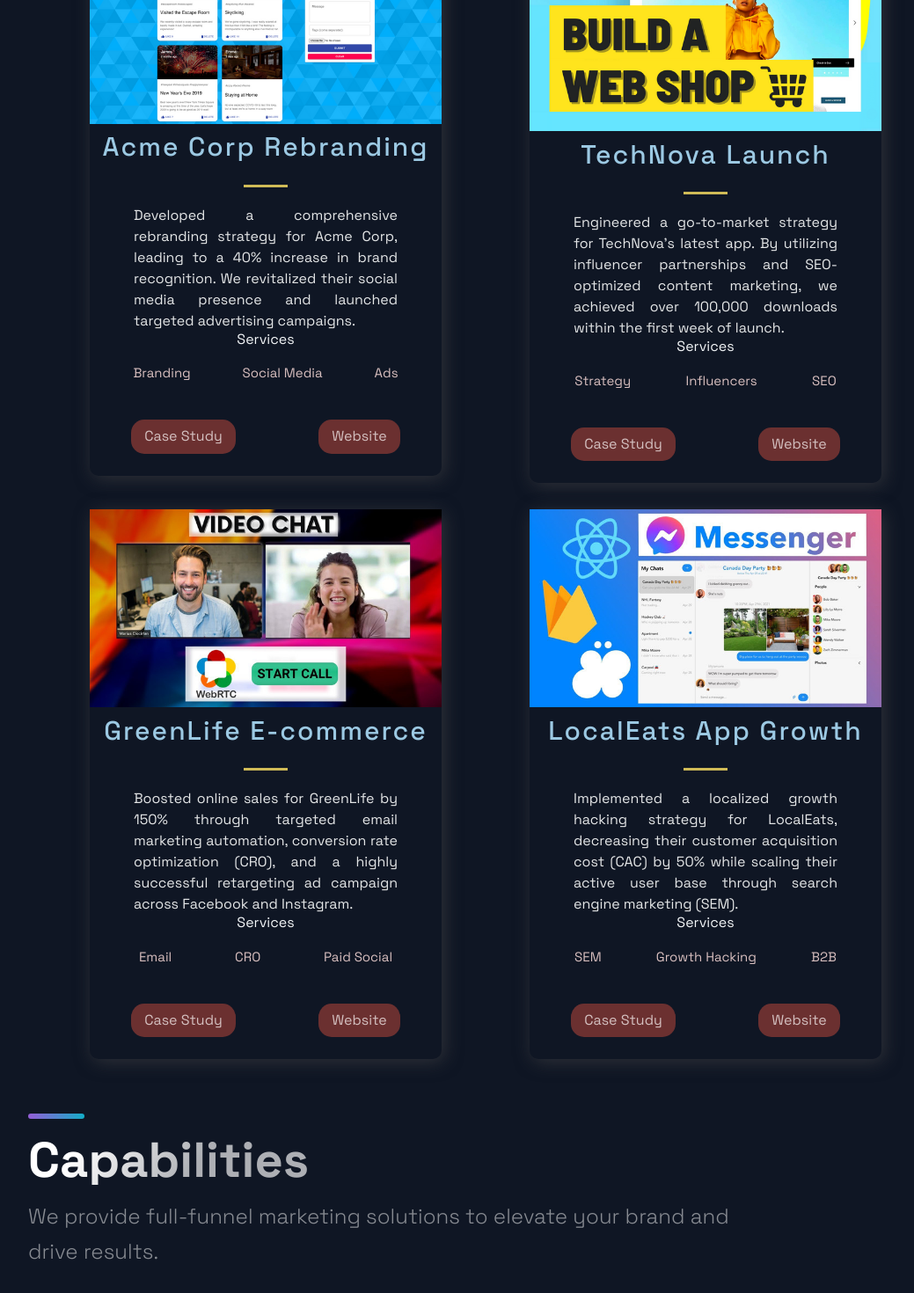
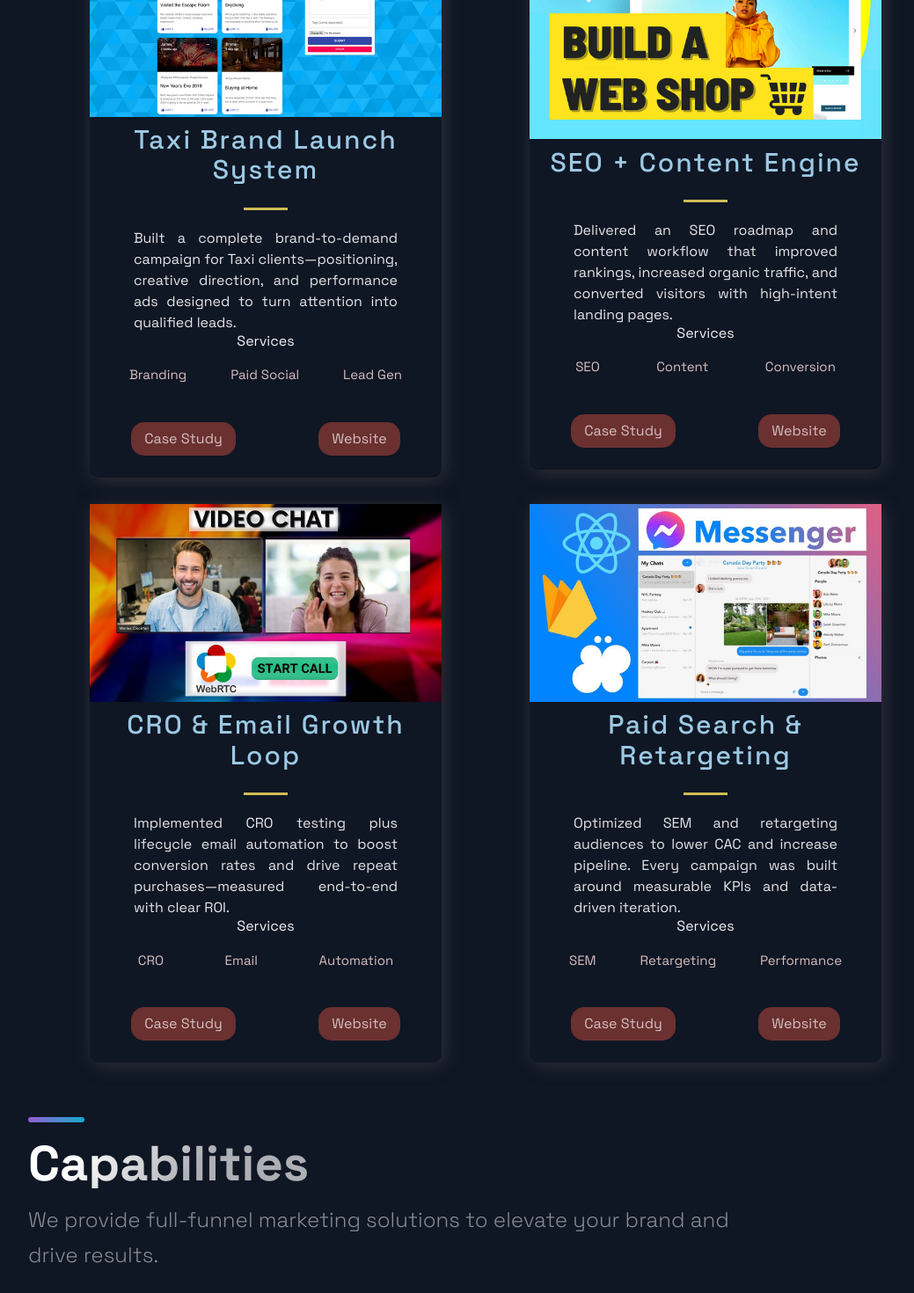
Before and after one commit to mohamedhamdy9966/frameportfolio, a Next.js app in the folder client/: page / in a window 1280 px wide. Shown: the part 880-2350 px from the top of the page at 88% size, without its empty margins (88-1127 px from the left). Built offline with nearby package versions, Linux system fonts and the light colour scheme.

Commit message:
feat(taxi/id): :sparkles:

```diff
--- a/client/src/components/Footer/Footer.js
+++ b/client/src/components/Footer/Footer.js
@@ -25,7 +25,7 @@
         </LinkColumn>
         <LinkColumn>
           <LinkTitle>Email</LinkTitle>
-          <LinkItem href="mailto:contact@jsmastery.net">
+          <LinkItem href="mailto:info@taxi.com">
             info@taxi.com
           </LinkItem>
         </LinkColumn>
--- a/client/src/components/Hero/Hero.js
+++ b/client/src/components/Hero/Hero.js
@@ -17,8 +17,13 @@
         Taxi Marketing Agency
       </SectionTitle>
       <SectionText>Accelerating your brand's journey with data-driven marketing strategies.</SectionText>
-      <Button onClick={() => (window.location = "https://facebook.com")}>
-        Learn More
+      <Button
+        onClick={() => {
+          const el = document.getElementById('about') || document.getElementById('projects');
+          if (el) el.scrollIntoView({ behavior: 'smooth' });
+        }}
+      >
+        Get a Free Audit
       </Button>
     </LeftSection>
   </Section>
--- a/client/src/constants/constants.js
+++ b/client/src/constants/constants.js
@@ -1,36 +1,40 @@
 export const projects = [
   {
-    title: 'Acme Corp Rebranding',
-    description: "Developed a comprehensive rebranding strategy for Acme Corp, leading to a 40% increase in brand recognition. We revitalized their social media presence and launched targeted advertising campaigns.",
-      image: '/images/1.png',
-      tags: ['Branding', 'Social Media', 'Ads'],
+    title: 'Taxi Brand Launch System',
+    description:
+      'Built a complete brand-to-demand campaign for Taxi clients—positioning, creative direction, and performance ads designed to turn attention into qualified leads.',
+    image: '/images/1.png',
+    tags: ['Branding', 'Paid Social', 'Lead Gen'],
     source: 'https://google.com',
     visit: 'https://google.com',
     id: 0,
   },
   {
-    title: 'TechNova Launch',
-    description: "Engineered a go-to-market strategy for TechNova's latest app. By utilizing influencer partnerships and SEO-optimized content marketing, we achieved over 100,000 downloads within the first week of launch.",
+    title: 'SEO + Content Engine',
+    description:
+      'Delivered an SEO roadmap and content workflow that improved rankings, increased organic traffic, and converted visitors with high-intent landing pages.',
     image: '/images/2.png',
-    tags: ['Strategy', 'Influencers', 'SEO'],
+    tags: ['SEO', 'Content', 'Conversion'],
     source: 'https://google.com',
     visit: 'https://google.com',
     id: 1,
   },
   {
-    title: 'GreenLife E-commerce',
-    description: "Boosted online sales for GreenLife by 150% through targeted email marketing automation, conversion rate optimization (CRO), and a highly successful retargeting ad campaign across Facebook and Instagram.",
-      image: '/images/3.jpg',
-      tags: ['Email', 'CRO', 'Paid Social'],
+    title: 'CRO & Email Growth Loop',
+    description:
+      'Implemented CRO testing plus lifecycle email automation to boost conversion rates and drive repeat purchases—measured end-to-end with clear ROI.',
+    image: '/images/3.jpg',
+    tags: ['CRO', 'Email', 'Automation'],
     source: 'https://google.com',
     visit: 'https://google.com',
     id: 2,
   },
   {
-    title: 'LocalEats App Growth',
-    description: "Implemented a localized growth hacking strategy for LocalEats, decreasing their customer acquisition cost (CAC) by 50% while scaling their active user base through search engine marketing (SEM).",
+    title: 'Paid Search & Retargeting',
+    description:
+      'Optimized SEM and retargeting audiences to lower CAC and increase pipeline. Every campaign was built around measurable KPIs and data-driven iteration.',
     image: '/images/4.jpg',
-    tags: ['SEM', 'Growth Hacking', 'B2B'],
+    tags: ['SEM', 'Retargeting', 'Performance'],
     source: 'https://google.com',
     visit: 'https://google.com',
     id: 3,
@@ -38,9 +42,9 @@
 ];
 
 export const TimeLineData = [
-  { year: 2017, text: 'Founded Taxi Marketing Agency', },
-  { year: 2018, text: 'Expanded services to include SEO & Content', },
-  { year: 2019, text: 'Reached 50 active clients milestone', },
-  { year: 2020, text: 'Launched our proprietary data analytics dashboard', },
-  { year: 2021, text: 'Awarded Best Local Marketing Agency', },
+  { year: 2022, text: 'Taxi was founded as a performance-focused digital marketing agency', },
+  { year: 2023, text: 'Expanded services: SEO, content marketing, and conversion optimization', },
+  { year: 2024, text: 'Reached 50 active clients—delivering results across paid + organic', },
+  { year: 2025, text: 'Launched a data analytics workflow for faster campaign decisions', },
+  { year: 2026, text: 'Earned recognition for measurable marketing outcomes and client growth', },
 ];
```
